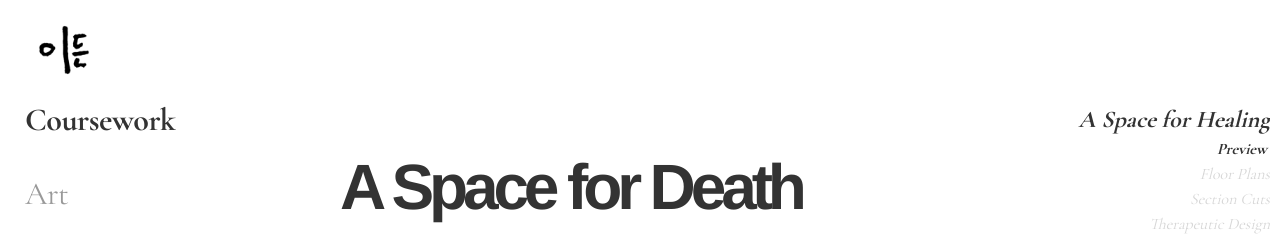
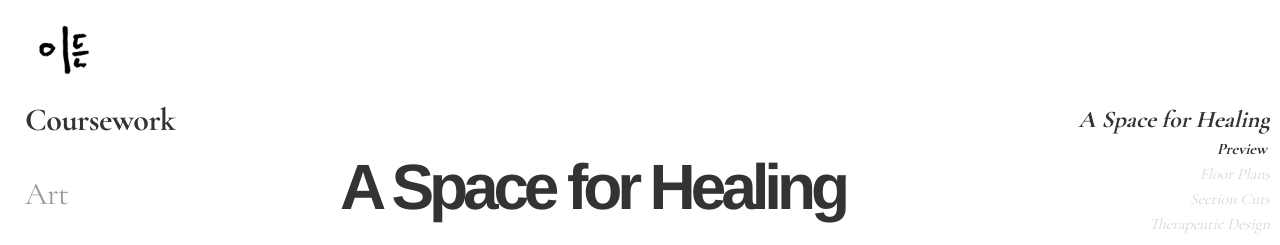
Before and after one commit to lameburger/allina-portfolio-site, a React (Create React App) app: page /portfolio in a window 1280 px wide. Shown: the top 245 px of the page. Built offline with nearby package versions, Linux system fonts and the light colour scheme; a web font is replaced by a local one.

Commit message:
Text edits on coursework and me page

```diff
--- a/src/pages/Me.js
+++ b/src/pages/Me.js
@@ -46,7 +46,7 @@ function Me() {
             </p>
             <hr className="divider" />
             <div className="description">
-                <p>If you want to know me better I'd tell you I love making music with others, I spent a lot of my life playing with many orchestras, but started my own indie rock band. My favorite movies include <em>Moonrise Kingdom</em>, <em>Minari</em>, and <em>Scott Pilgrim vs. the World</em>. I have too many baby photos.</p>
+                <p>If you want to know me better I'd tell you I love making music with others, I spent a lot of my life playing with many orchestras, but now play at small venues with own emo grunge band. My favorite movies include <em>The Wind Rises</em>, <em>Minari</em>, and <em>Scott Pilgrim vs. the World</em>. I have too many baby photos.</p>
             </div>
             <div className="mom-image-container">
                 <img src="/images/mom.jpg" alt="Baby with mom" className="mom-image" />
--- a/src/pages/Portfolio.js
+++ b/src/pages/Portfolio.js
@@ -699,7 +699,7 @@ function Portfolio() {
                                                     textAlign: 'left',
                                                     whiteSpace: 'nowrap'
                                                 }}>
-                                                    A Space for Death
+                                                    A Space for Healing
                                                 </h1>
                                                     <div style={{
                                                         marginTop: '20px',
```
